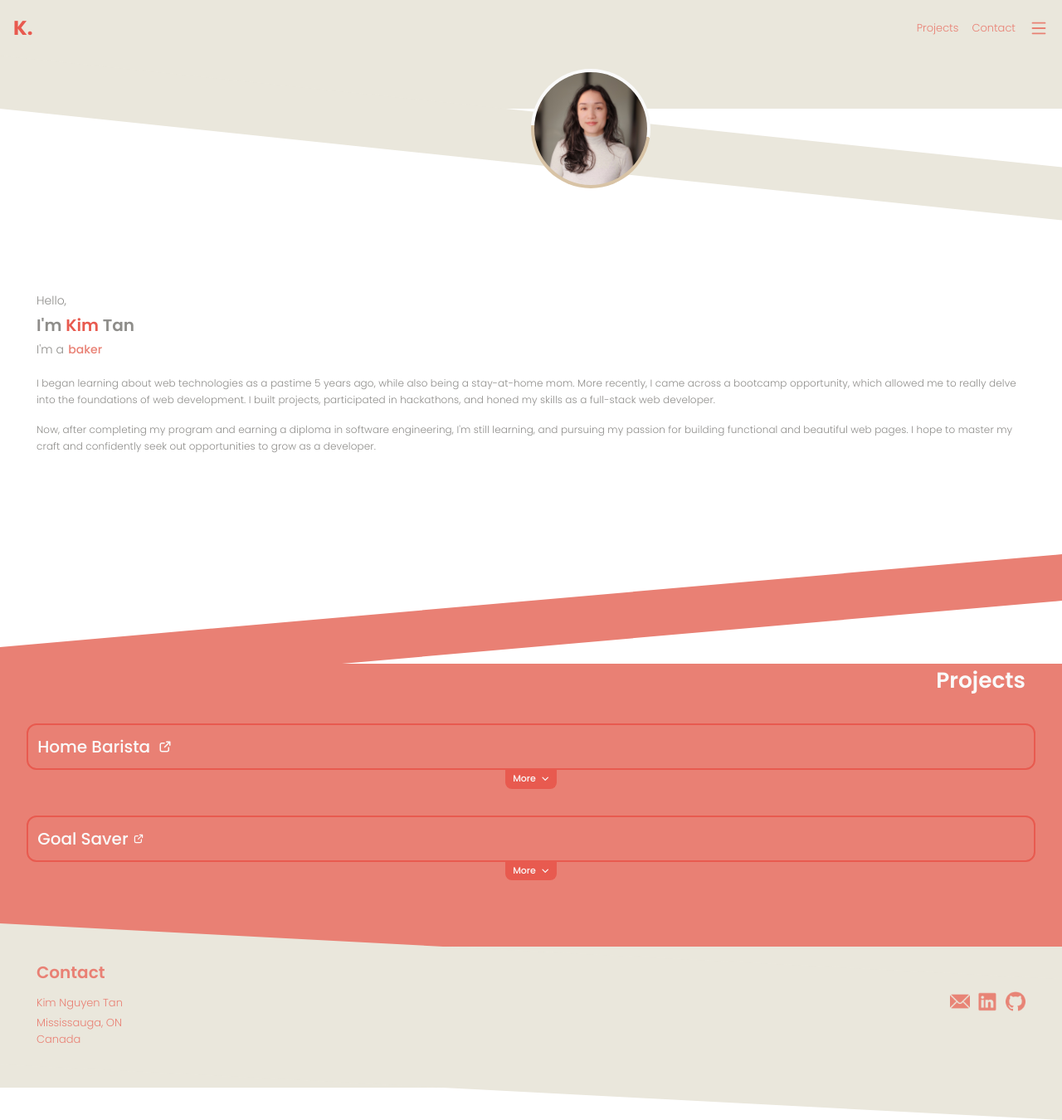
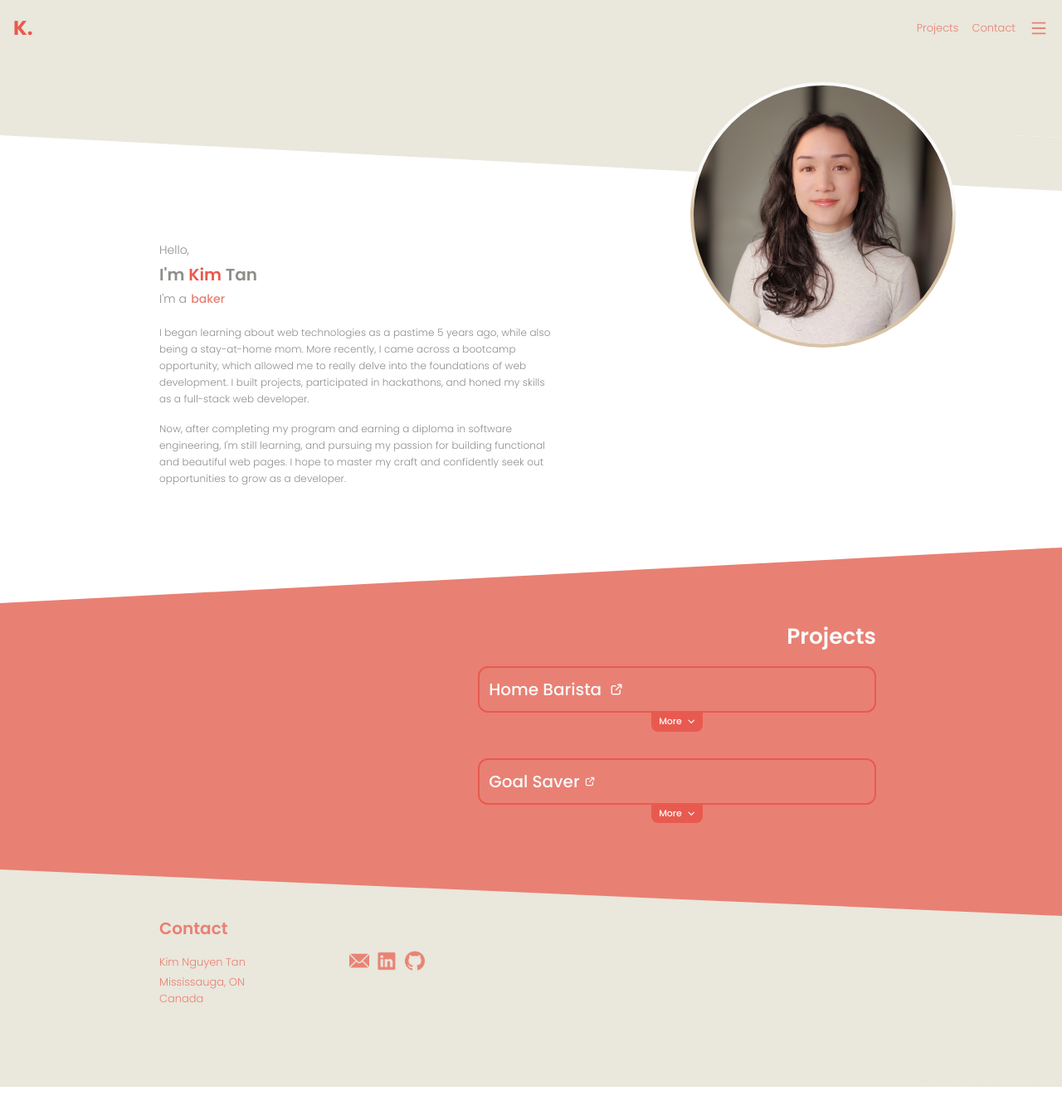
Before and after one commit to kimntan/portfolio, a React (Vite) app: page / in a window 1280 px wide. Shown: the whole page at 83% size. After the commit the page ends 1310 px from the top, so only its background shows below. Built offline with nearby package versions, Linux system fonts and the light colour scheme.

Commit message:
Adjust spacing and make page responsiveness.

```diff
--- a/src/App.jsx
+++ b/src/App.jsx
@@ -8,13 +8,13 @@ import Footer from './components/Footer/Footer'
 function App() {
   return (
     <>
-      <div className="first-section">
+      <div className="page">
         <Header/>
         <Hero />
         <About />
+        <Projects />
+        <Footer />
       </div>
-      <Projects />
-      <Footer />
     </>
   )
 }
--- a/src/App.scss
+++ b/src/App.scss
@@ -35,7 +35,7 @@ p {
   color: $taupe-grey;
 }
 
-.first-section {
+.page {
   height: 100vh;
   @include flex-column;
 }
--- a/src/components/About/About.scss
+++ b/src/components/About/About.scss
@@ -1,10 +1,11 @@
 @use '../../styles/variables' as *;
 @use '../../styles/mixins' as *;
 @use '../../styles/font-size' as *;
+@use '../../styles/breakpoints' as *;
 
 .about {
   @include section-padding;
-  margin: 2rem 0 3rem;
+  margin: 5rem 0 6rem;
   flex: 1;
   @include flex-column;
   justify-content: center;
@@ -27,5 +28,7 @@
   }
   &__content {
     @include body-medium;
+    width: 100%;
+    max-width: 30rem;
   }
 }
--- a/src/components/Barista/Barista.scss
+++ b/src/components/Barista/Barista.scss
@@ -1,6 +1,7 @@
 @use '../../styles/variables' as *;
 @use '../../styles/mixins' as *;
 @use '../../styles/font-size' as *;
+@use '../../styles/breakpoints' as *;
 
 .barista {
   background-color: $salmon;
@@ -13,6 +14,7 @@
     @include border-padding;
     @include flex-column;
     width: 100%;
+    max-width: 30rem
   }
   &__site-link {
     @include flex(start, center);
@@ -71,6 +73,7 @@
     padding: 0 0.25rem;
     background-color: $red;
     @include flex(center, center);
+    cursor: pointer;
   }
   &__text {
     color: $white;
--- a/src/components/Footer/Footer.scss
+++ b/src/components/Footer/Footer.scss
@@ -1,19 +1,35 @@
 @use '../../styles/variables' as *;
 @use '../../styles/mixins' as *;
 @use '../../styles/font-size' as *;
+@use '../../styles/breakpoints' as *;
 
 .footer {
   background-color: $eggshell;
   @include section-padding;
-  padding-bottom: 3rem;
-  @include slant(bottom left, 3deg, -1.75rem);
-  z-index: 3;
+  padding-bottom: 3.5rem;
+  @include slant(bottom right, 2.5deg, 0rem);
+  z-index: 1;
   &__heading {
     color: $salmon;
+    position: relative;
+    @include tablet {
+      top: -2rem;
+    }
+    @include desktop {
+      top: -3rem;
+    }
   }
   &__content {
     @include flex (space-between, start);
-    padding-top: 0.5rem;
+    padding-top: 0.75rem;
+    position: relative;
+    @include tablet {
+      width: 20rem;
+      top: -2rem;
+    }
+    @include desktop {
+      top: -3rem;
+    }
   }
   &__info {
     @include flex-column;
--- a/src/components/Header/Header.scss
+++ b/src/components/Header/Header.scss
@@ -1,11 +1,19 @@
 @use '../../styles/variables' as *;
 @use '../../styles/mixins' as *;
 @use '../../styles/font-size' as *;
+@use '../../styles/breakpoints' as *;
 
 .header {
   padding: 1rem;
+  padding-bottom: 3rem;
   background-color: $eggshell;
   @include flex(space-between, center);
+  @include slant(top left, 6deg, 0rem);
+  &:after {
+    @include desktop {
+      transform: skewY(3deg);
+    }
+  }
   &__nav {
     display: flex;
     align-items: center;
--- a/src/components/Hero/Hero.scss
+++ b/src/components/Hero/Hero.scss
@@ -1,6 +1,7 @@
 @use '../../styles/variables' as *;
 @use '../../styles/mixins' as *;
 @use '../../styles/font-size' as *;
+@use '../../styles/breakpoints' as *;
 
 .hero {
   width: 100%;
@@ -8,21 +9,31 @@
     width: 100%;
     height: 4rem;
     background-color: $eggshell;
-    @include slant(top left, 6deg, 0);
+    @include slant(top left, 6deg, -0rem);
     position: sticky;
-    top: 4rem;
+    &:after {
+      @include desktop {
+        transform: skewY(3deg);
+      }
+    }
   }
   &__image {
-    height: 9rem;
-    width: 9rem;
+    height: clamp(8rem, 30vw, 20rem);
+    width: clamp(8rem, 30vw, 20rem);
     object-fit: cover;
     object-position: 50% 37%;
     position: absolute;
-    top: 1rem;
-    left: 50%;
+    top: 7vw;
+    right: 10%;
     z-index: 5;
     border-radius: 50%;
-    background: linear-gradient(186deg, $white 52%, $vanilla 48%)border-box;
+    background: linear-gradient(186deg, $white 39%, $vanilla 53%)border-box;
     border: 4px solid transparent;
+    @include hero {
+      top: 4vw;
+    }
+    @include tablet {
+      top: 0;
+    }
   }
 }
--- a/src/components/Projects/Projects.scss
+++ b/src/components/Projects/Projects.scss
@@ -1,26 +1,37 @@
 @use '../../styles/variables' as *;
 @use '../../styles/mixins' as *;
 @use '../../styles/font-size' as *;
+@use '../../styles/breakpoints' as *;
 
 .projects {
-  padding-bottom: 4rem;
+  padding-bottom: 3rem;
   background-color: $salmon;
+  @include slant(bottom left, -5deg, -1.25rem);
+  @include flex-column;
+  align-items: end;
+  @include project-padding;
+  &:after {
+    @include desktop {
+      transform: skewY(-3deg);
+    }
+  }
   &__background {
-    height: 3.5rem;
     width: 100%;
+    max-width: 30rem;
     background-color: $salmon;
-    @include section-padding;
-    padding-top: 0;
-    @include slant(bottom left, -5deg, -1.25rem);
   }
   &__heading {
     font-size: 1.65rem;
     color: $white;
     text-align: right;
+    padding-right: 2rem;
   }
   &__container {
     @include flex-column;
     background-color: $salmon;
+    @include tablet {
+      padding-bottom: 3rem;
+    }
   }
 }
 
--- a/src/components/Wealth/Wealth.scss
+++ b/src/components/Wealth/Wealth.scss
@@ -1,6 +1,7 @@
 @use '../../styles/variables' as *;
 @use '../../styles/mixins' as *;
 @use '../../styles/font-size' as *;
+@use '../../styles/breakpoints' as *;
 
 .wealth {
   background-color: $salmon;
@@ -13,6 +14,8 @@
     border-radius: 0.75rem;
     @include border-padding;
     @include flex-column;
+    width: 100%;
+    max-width: 30rem;
   }
   &__site-link {
     @include flex(start, center);
--- a/src/styles/_breakpoints.scss
+++ b/src/styles/_breakpoints.scss
@@ -1,5 +1,27 @@
+$hero-breakpoint: 425px;
+$second-hero-breakpoint: 450px;
+$third-hero-breakpoint: 450px;
+
 $tablet-breakpoint: 767px;
 $desktop-breakpoint: 1280px;
+
+@mixin hero {
+  @media screen and (min-width: $hero-breakpoint) {
+    @content;
+  }
+}
+
+@mixin second-hero {
+  @media screen and (min-width: $second-hero-breakpoint) {
+    @content;
+  }
+}
+
+@mixin third-hero {
+  @media screen and (min-width: $third-hero-breakpoint) {
+    @content;
+  }
+}
 
 @mixin tablet {
   @media screen and (min-width: $tablet-breakpoint) {
--- a/src/styles/_mixins.scss
+++ b/src/styles/_mixins.scss
@@ -1,3 +1,5 @@
+@use './breakpoints' as *;
+
 @mixin flex($justify, $align) {
   display: flex;
   justify-content: $justify;
@@ -11,6 +13,22 @@
 
 @mixin section-padding {
   padding: 1rem 2.75rem;
+  @include tablet {
+    padding: 3rem 3.5rem;
+  }
+  @include desktop {
+    padding: 3rem 12rem;
+  }
+}
+
+@mixin project-padding {
+  padding: 0 2.75rem 3rem;
+  @include tablet {
+    padding: 0 3.5rem 3rem;
+  }
+  @include desktop {
+    padding: 0 12rem 3rem;
+  }
 }
 
 @mixin section-border-padding {
```
